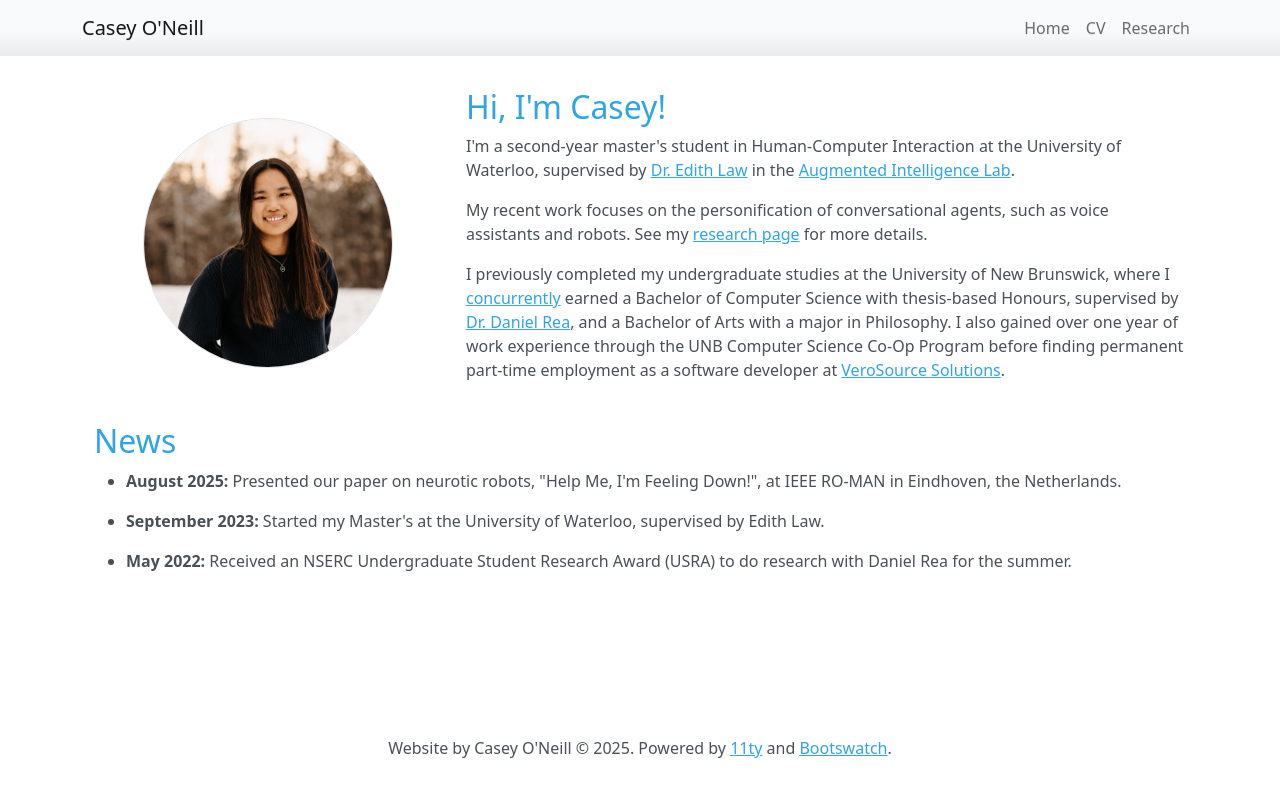
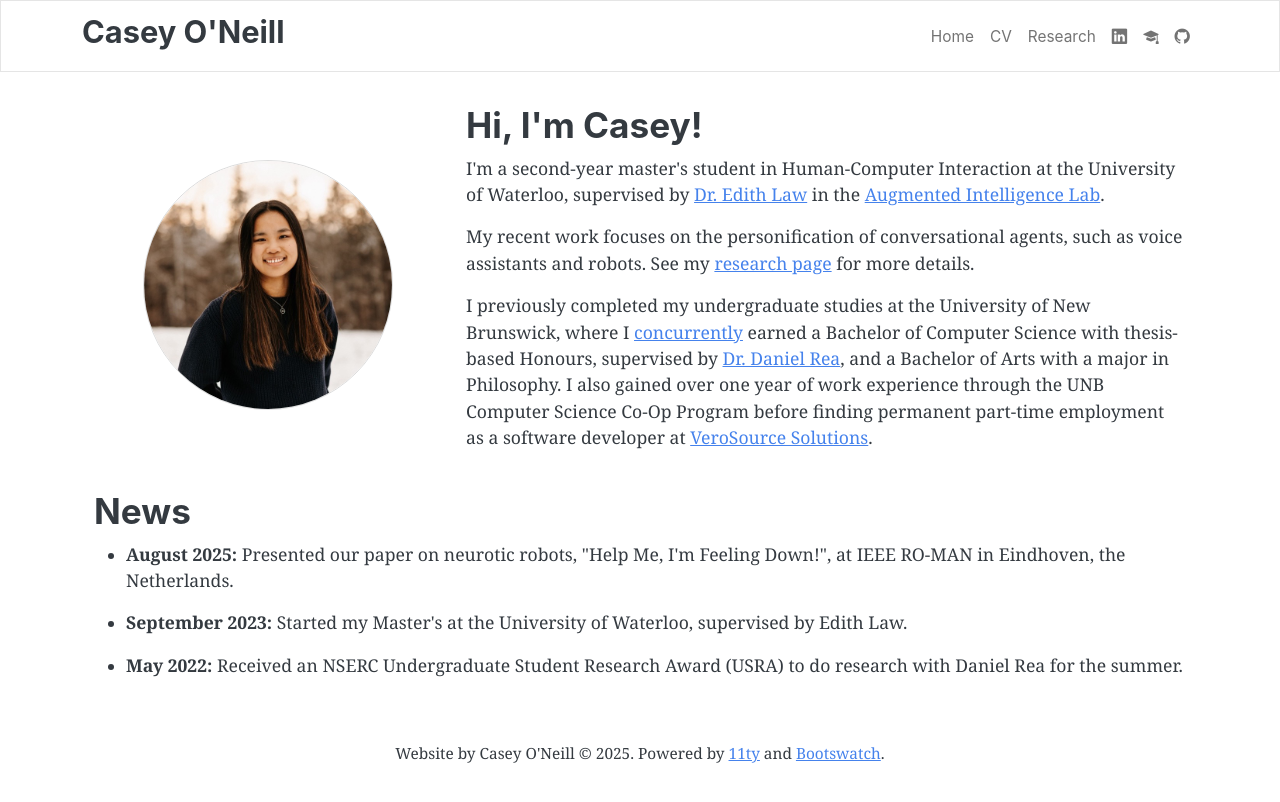
Before and after one commit to casey-oneill/casey-oneill.github.io, an Eleventy site: page content/index.html in a window 1280 px wide. Built offline with nearby package versions, Linux system fonts and the light colour scheme; Eleventy itself is replaced by a stand-in of ours; files that its build step writes are made by us from their sources.

Commit message:
Pick theme, favicon, update README

```diff
--- a/_includes/layout.html
+++ b/_includes/layout.html
@@ -5,14 +5,19 @@
     <meta name="viewport" content="width=device-width, initial-scale=1" />
     <title>Casey O'Neill</title>
 
-    <link href="https://cdn.jsdelivr.net/npm/bootswatch@5.3.8/dist/cerulean/bootstrap.min.css" rel="stylesheet" />
-    <link rel="stylesheet" href="/css/style.css" />
+    <link rel="apple-touch-icon" sizes="180x180" href="/assets/favicons/apple-touch-icon.png">
+    <link rel="icon" type="image/png" sizes="32x32" href="/assets/favicons/favicon-32x32.png">
+    <link rel="icon" type="image/png" sizes="16x16" href="/assets/favicons/favicon-16x16.png">
+    <link rel="manifest" href="/assets/favicons/site.webmanifest">
+
+    <link rel="stylesheet" href="https://cdn.jsdelivr.net/npm/bootstrap-icons@1.13.1/font/bootstrap-icons.min.css" />
+    <link rel="stylesheet" href="https://cdn.jsdelivr.net/npm/bootswatch@5.3.8/dist/litera/bootstrap.min.css" />
   </head>
   <body class="vh-100 d-flex flex-column">
     <header>
       <nav class="navbar navbar-expand-lg bg-light" data-bs-theme="light">
         <div class="container">
-          <a class="navbar-brand" href="/">Casey O'Neill</a>
+          <a class="navbar-brand" href="/"><h3>Casey O'Neill</h3></a>
           <button class="navbar-toggler" type="button" data-bs-toggle="collapse" data-bs-target="#navbarColor03">
             <span class="navbar-toggler-icon"></span>
           </button>
@@ -26,6 +31,15 @@
               </li>
               <li class="nav-item">
                 <a class="nav-link" href="/research/">Research</a>
+              </li>
+              <li class="nav-item">
+                <a class="nav-link" href="https://www.linkedin.com/in/caseyoneill/"><i class="bi bi-linkedin"></i></a>
+              </li>
+              <li class="nav-item">
+                <a class="nav-link" href="https://scholar.google.ca/citations?user=ZCi8MCgAAAAJ"><i class="bi bi-mortarboard-fill"></i></a>
+              </li>
+              <li class="nav-item">
+                <a class="nav-link" href="https://github.com/casey-oneill"><i class="bi bi-github"></i></a>
               </li>
             </ul>
           </div>
--- a/content/research.md
+++ b/content/research.md
@@ -8,13 +8,18 @@ My <a href="https://cs.uwaterloo.ca/events/masters-thesis-presentation-hci-explo
 
 ## Publications
 
-- Nabil Bin Hannan, **Casey O'Neill**, Anthony Maocheia-Ricci and Edith Law. _LTJ: A Capability-based Digital Journaling Tool to Support Well-being of Newcomers in Life Transition._ In CSCW 2025.
-  <p class="pt-1">Full citation on <a href="https://scholar.google.ca/scholar?q=LTJ%3A+A+Capability-based+Digital+Journaling+Tool+to+Support+Well-being+of+Newcomers+in+Life+Transition">Google Scholar</a>.</p>
-- Toushal Sewruttun, **Casey O'Neill** Edith Law, and Daniel J. Rea. _"Help Me, I'm Feeling Down!" - Neurotic Robots Increase Bystander Engagement._ In RO-MAN 2025.
+Nabil Bin Hannan, **Casey O'Neill**, Anthony Maocheia-Ricci and Edith Law. _LTJ: A Capability-based Digital Journaling Tool to Support Well-being of Newcomers in Life Transition._ In CSCW 2025.
+
+> Full citation on <a href="https://scholar.google.ca/scholar?q=LTJ%3A+A+Capability-based+Digital+Journaling+Tool+to+Support+Well-being+of+Newcomers+in+Life+Transition">Google Scholar</a>.
+
+Toushal Sewruttun, **Casey O'Neill** Edith Law, and Daniel J. Rea. _"Help Me, I'm Feeling Down!" - Neurotic Robots Increase Bystander Engagement._ In RO-MAN 2025.
 
 ## Coursework
 
-- **Casey O'Neill.** 2024. _Comparing the Effects of Verbal and Nonverbal Robot Cues on Perceived Confidence._ ECE750: Social Robotics.
-  <p class="pt-1">See <a href="/downloads/CONeill_ECE750_2024.pdf">PDF</a>.</p>
-- **Casey O'Neill** and Aswad Tariq. 2024. _Using an Augmented Reality Exercise Game to Improve Exercise Experience._ CS889: Research Methods in HCI.
-  <p class="pt-1">See <a href="/downloads/CONeill_CS889_2024.pdf">PDF</a>.</p>
+**Casey O'Neill.** 2024. _Comparing the Effects of Verbal and Nonverbal Robot Cues on Perceived Confidence._ ECE750: Social Robotics.
+
+> See <a href="/downloads/CONeill_ECE750_2024.pdf">PDF</a>.
+
+**Casey O'Neill** and Aswad Tariq. 2024. _Using an Augmented Reality Exercise Game to Improve Exercise Experience._ CS889: Research Methods in HCI.
+
+> See <a href="/downloads/CONeill_CS889_2024.pdf">PDF</a>.
--- a/eleventy.config.js
+++ b/eleventy.config.js
@@ -7,8 +7,8 @@ export default async function (eleventyConfig) {
   eleventyConfig.addPlugin(eleventyImageTransformPlugin);
 
   // Copy additional files to the output folder
-  eleventyConfig.addPassthroughCopy("css");
   eleventyConfig.addPassthroughCopy("downloads");
+  eleventyConfig.addPassthroughCopy("assets/favicons");
 }
 
 export const config = {
```
Also changed, not shown: README.md, assets/favicons/android-chrome-192x192.png (added), assets/favicons/android-chrome-512x512.png (added), assets/favicons/apple-touch-icon.png (added), assets/favicons/favicon-16x16.png (added), assets/favicons/favicon-32x32.png (added), assets/favicons/favicon.ico (added), assets/favicons/site.webmanifest (added), css/style.css (deleted).
